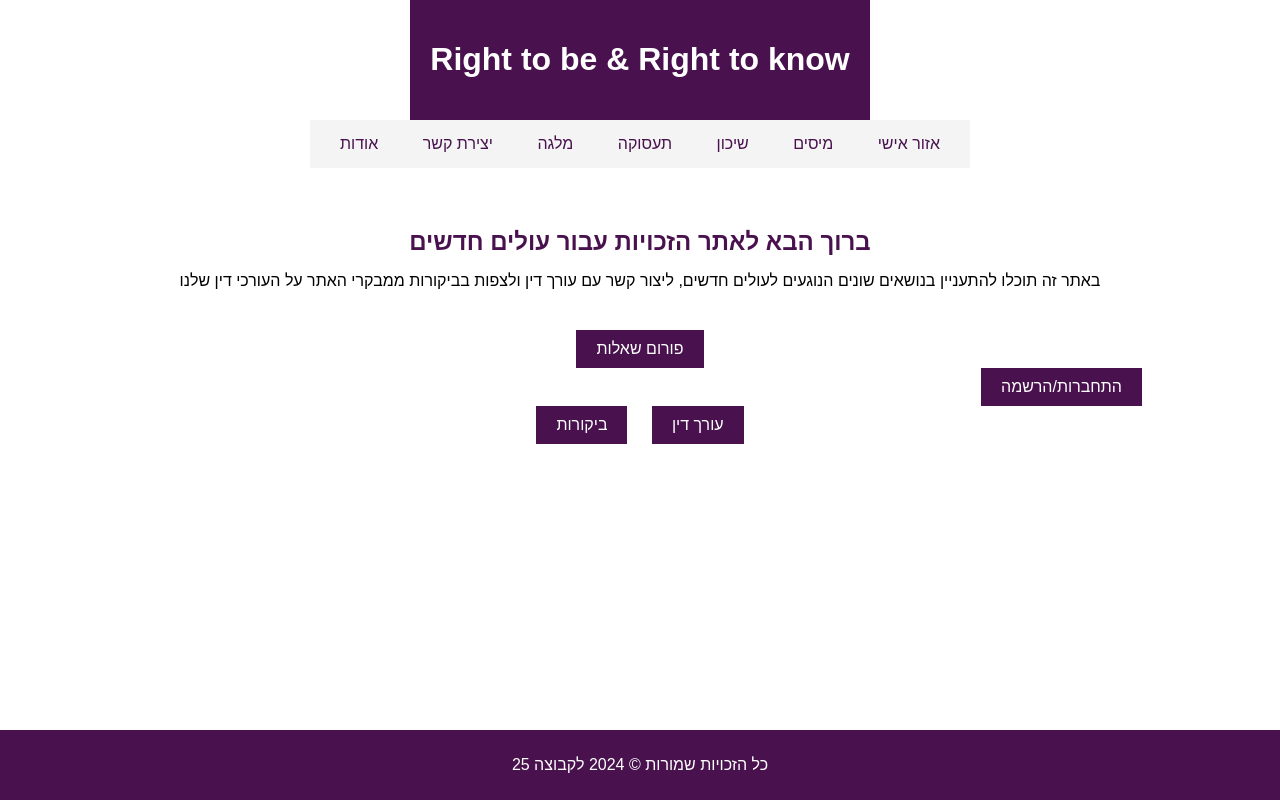
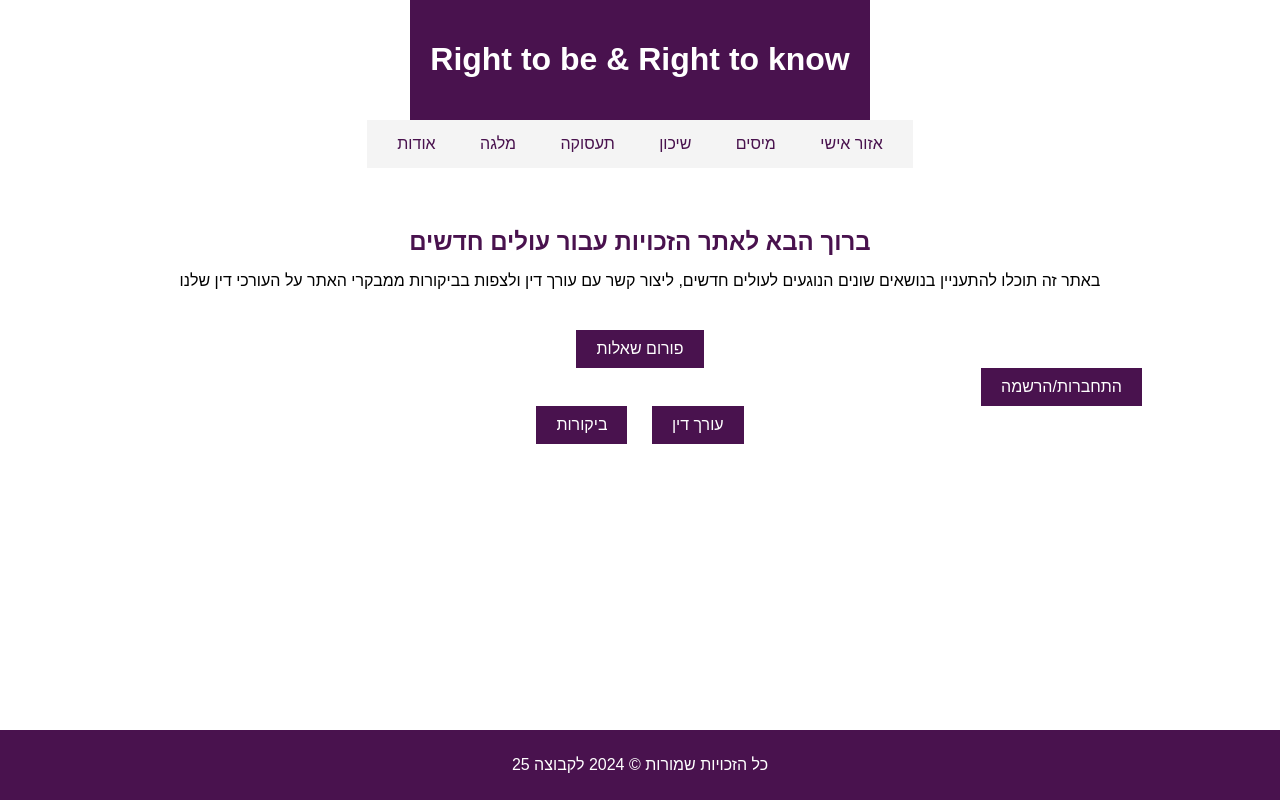
Before and after one commit to snirpi123456/grope-25, a plain HTML site: page homePage.html in a window 1280 px wide. Drawn offline with Linux system fonts and the light colour scheme.

Commit message:
תיקון הורדת כפתור יצירת קשר

```diff
--- a/homePage.html
+++ b/homePage.html
@@ -18,14 +18,14 @@
         <button onclick="openHousing()">שיכון</button>
         <button onclick="openEmployment()">תעסוקה</button>
         <button onclick="openGrant()">מלגה</button>
-        <button onclick="openContact()">יצירת קשר</button>
         <button onclick="openAbout()">אודות</button>
     </nav>
 
     <div class="container">
         <div class="welcome-section">
             <h2>ברוך הבא לאתר הזכויות עבור עולים חדשים</h2>
-            <p>באתר זה תוכלו להתעניין בנושאים שונים הנוגעים לעולים חדשים, ליצור קשר עם עורך דין ולצפות בביקורות ממבקרי האתר על העורכי דין שלנו</p>
+            <p>באתר זה תוכלו להתעניין בנושאים שונים הנוגעים לעולים חדשים, ליצור קשר עם עורך דין ולצפות בביקורות ממבקרי
+                האתר על העורכי דין שלנו</p>
         </div>
         <div class="button-container">
             <button onclick="openForum()">פורום שאלות</button>
```
